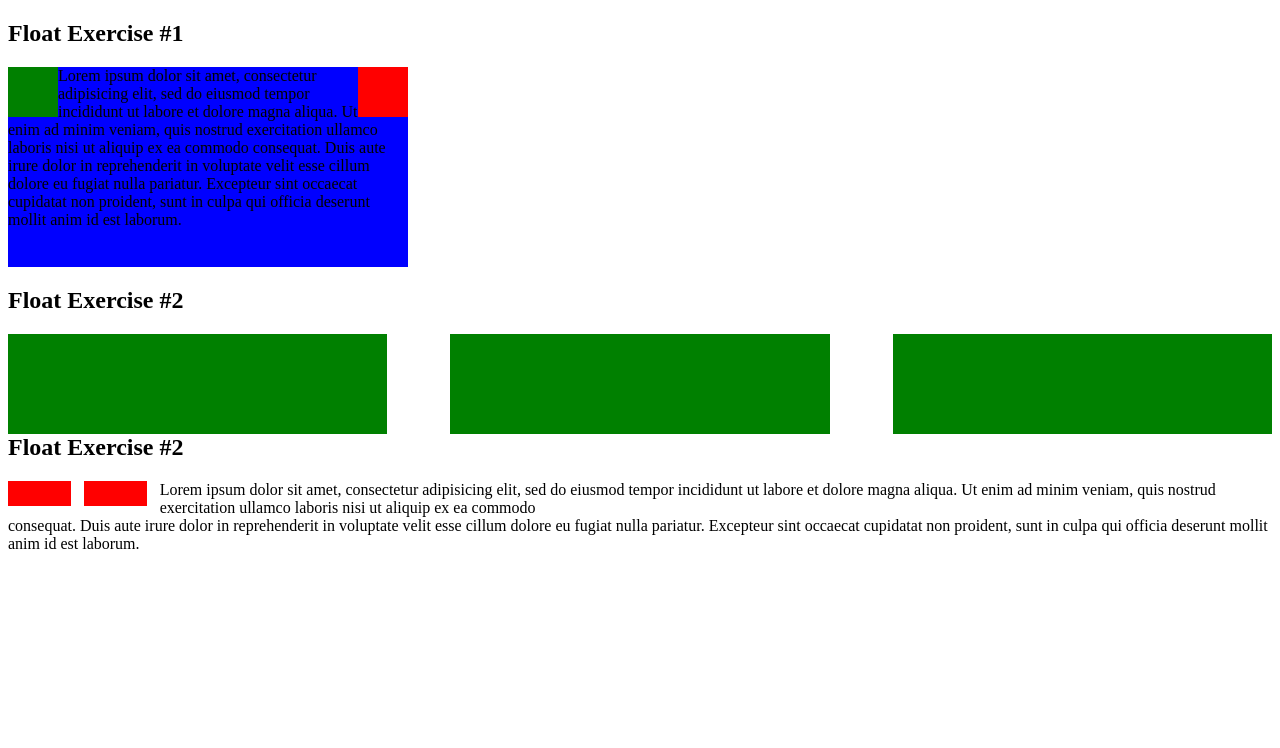
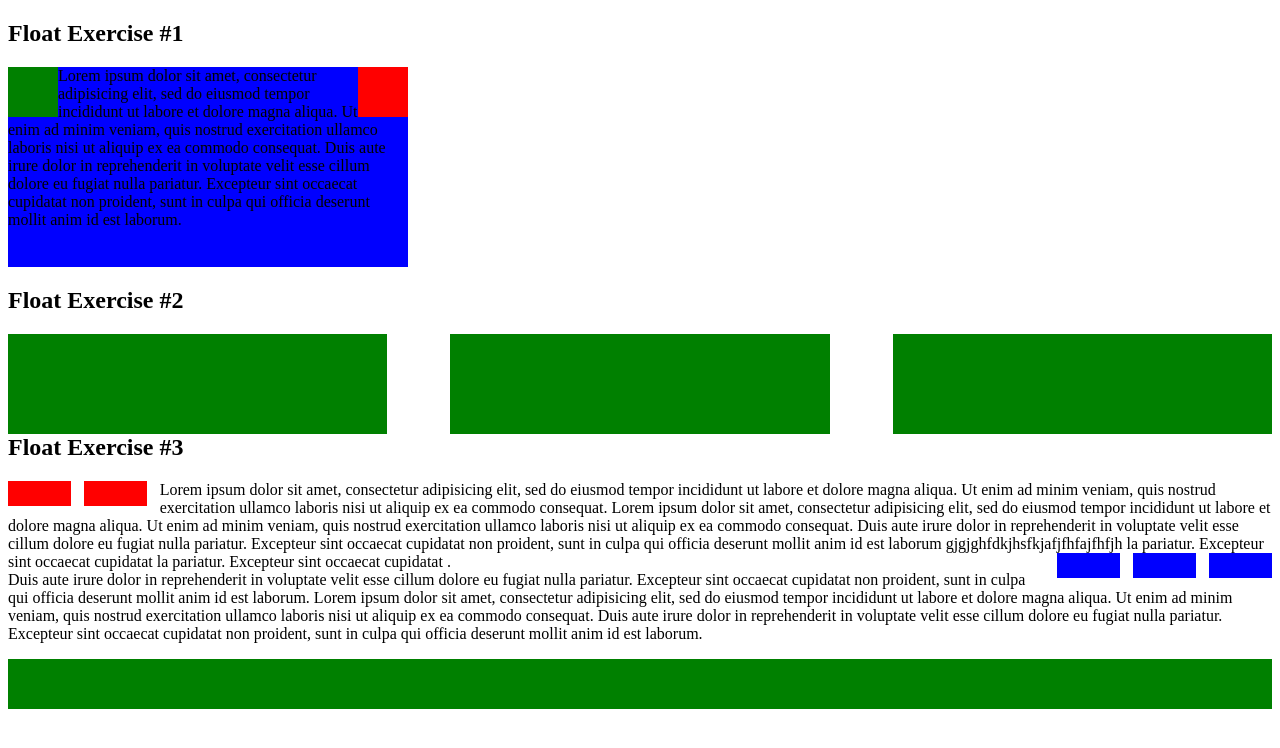
Before and after one commit to swaff68/float-basics, a plain HTML site: page index.html in a window 1280 px wide. Drawn offline with Linux system fonts and the light colour scheme.

Commit message:
finished float exercise

```diff
--- a/index.html
+++ b/index.html
@@ -30,16 +30,30 @@
 
 
 <div>
-<h2>Float Exercise #2</h2>
+<h2>Float Exercise #3</h2>
 	<div class="box-red1"></div>
 	<div class="box-red1"></div>
 	<p1>Lorem ipsum dolor sit amet, consectetur adipisicing elit, sed do eiusmod
 	tempor incididunt ut labore et dolore magna aliqua. Ut enim ad minim veniam,
+	quis nostrud exercitation ullamco laboris nisi ut aliquip ex ea commodo consequat. Lorem ipsum dolor sit amet, consectetur adipisicing elit, sed do eiusmod
+	tempor incididunt ut labore et dolore magna aliqua. Ut enim ad minim veniam,
 	quis nostrud exercitation ullamco laboris nisi ut aliquip ex ea commodo
+	consequat. Duis aute irure dolor in reprehenderit in voluptate velit esse
+	cillum dolore eu fugiat nulla pariatur. Excepteur sint occaecat cupidatat non
+	proident, sunt in culpa qui officia deserunt mollit anim id est laborum gjgjghfdkjhsfkjafjfhfajfhfjh la pariatur. Excepteur sint occaecat cupidatat la pariatur. Excepteur sint occaecat cupidatat .
 	<div class="box-blue"></div> <div class="box-blue"></div><div class="box-blue"></div>
-	<p2>consequat. Duis aute irure dolor in reprehenderit in voluptate velit esse
+
+<div>
+	<p2>Duis aute irure dolor in reprehenderit in voluptate velit esse
+	cillum dolore eu fugiat nulla pariatur. Excepteur sint occaecat cupidatat non
+	proident, sunt in culpa qui officia deserunt mollit anim id est laborum. Lorem ipsum dolor sit amet, consectetur adipisicing elit, sed do eiusmod
+	tempor incididunt ut labore et dolore magna aliqua. Ut enim ad minim veniam,
+	quis nostrud exercitation ullamco laboris nisi ut aliquip ex ea commodo
+	consequat. Duis aute irure dolor in reprehenderit in voluptate velit esse
 	cillum dolore eu fugiat nulla pariatur. Excepteur sint occaecat cupidatat non
 	proident, sunt in culpa qui officia deserunt mollit anim id est laborum.</p>
+	</div>
+
 	<div class="box-green"></div>
 	</div>
 
--- a/main.css
+++ b/main.css
@@ -42,3 +42,16 @@
 	float: left;
 	margin-right: 1%;
 }
+
+.box-blue{
+	height: 25px;
+	width: 5%;
+	background-color: blue;
+	float: right;
+	margin-left: 1%;
+}
+
+.box-green{
+	height: 50px;
+	background-color: green;
+}
```
